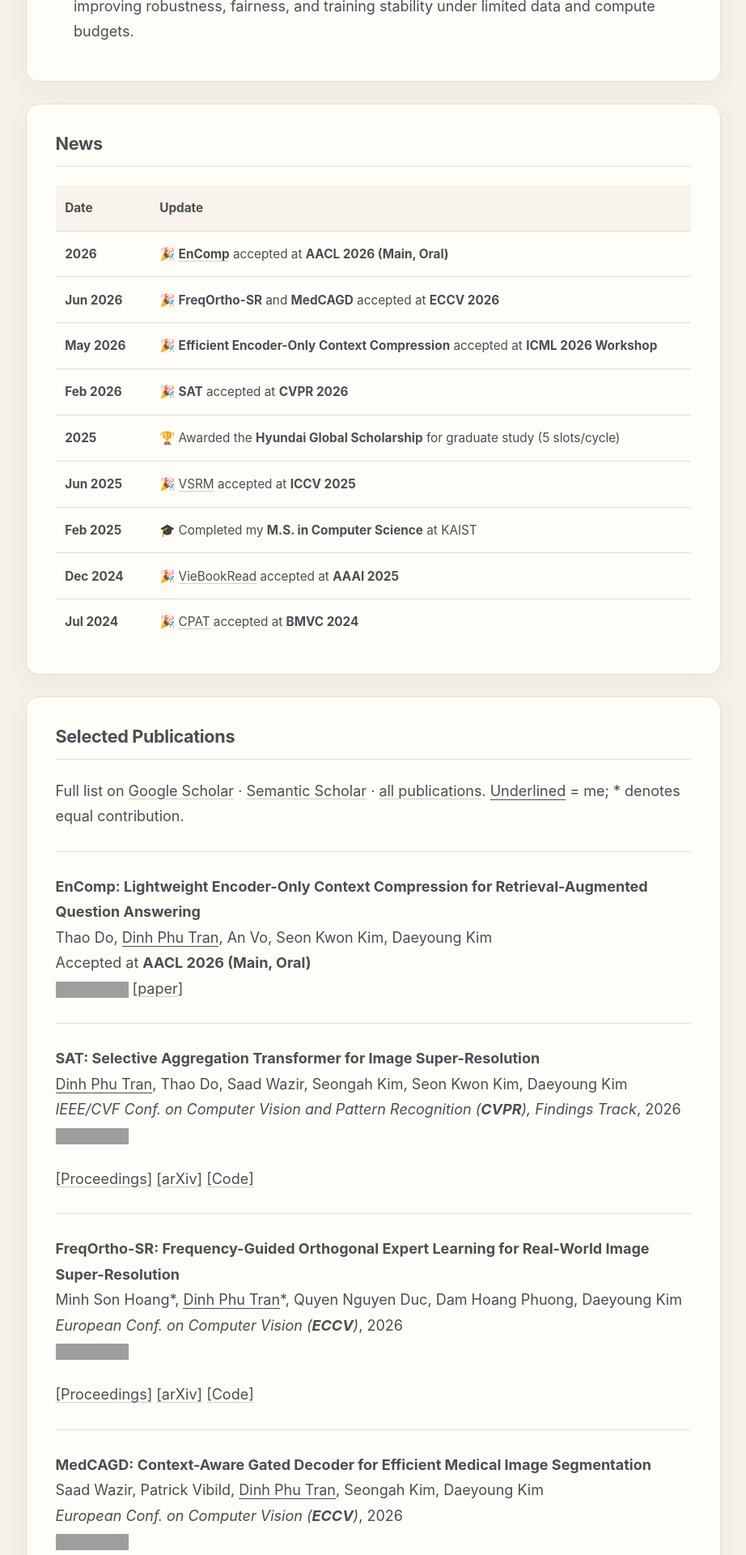
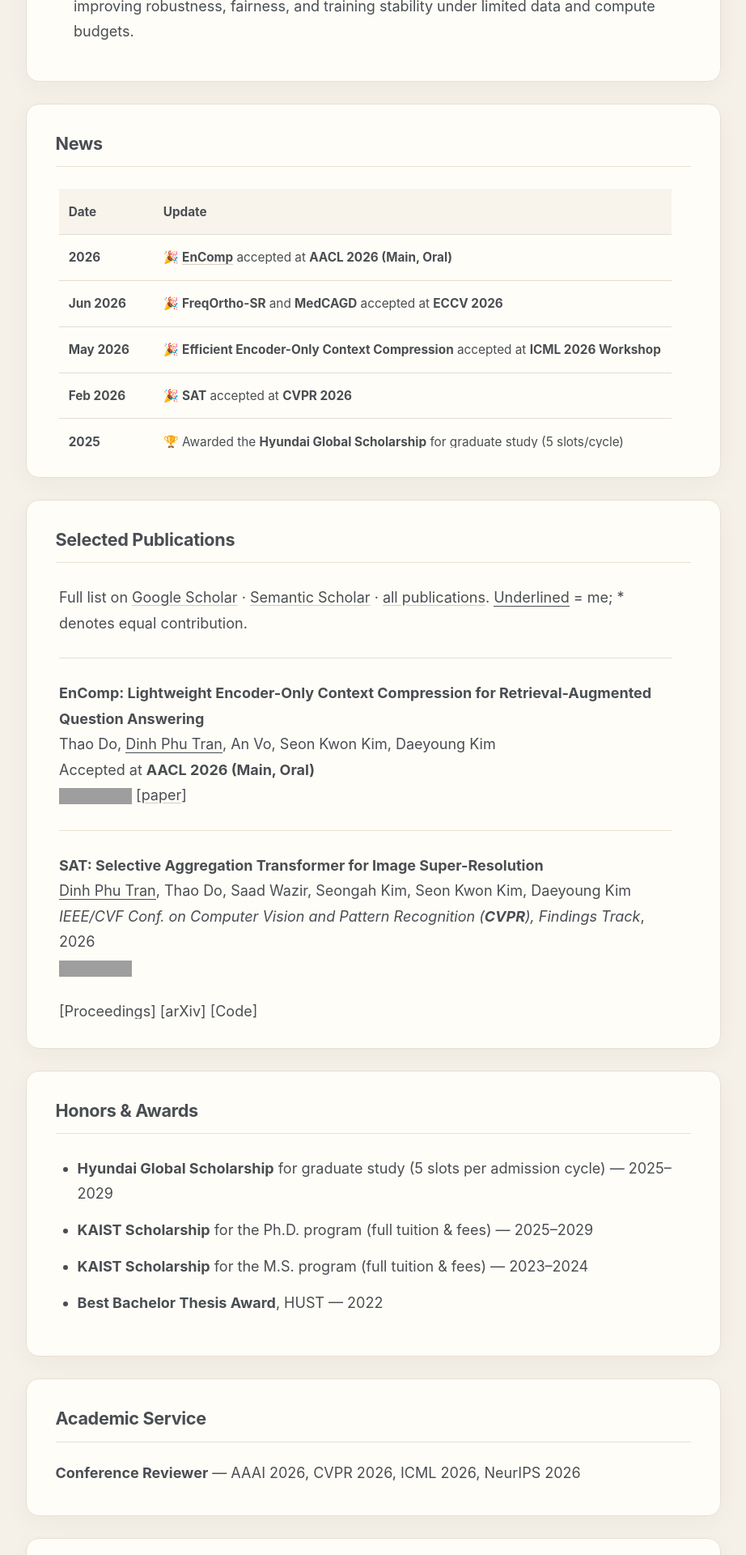
Before and after one commit to PhuTran1005/phutran1005.github.io, a Jekyll site: the page built from _pages/about.md, in a window 1280 px wide. Shown: the part 1100-3020 px from the top of the page at 81% size, without its empty margins (327-1249 px from the left). Built offline with Jekyll 4.4.1, drawn with Linux system fonts in a browser that asks for light colours; some web fonts are replaced; a script that is not in the unit is left out; some of the changed text lies outside the part shown; grey boxes are pictures that could not be loaded.

Commit message:
add scroll bar

```diff
--- a/_pages/about.md
+++ b/_pages/about.md
@@ -39,6 +39,8 @@ My research centers on **low-level vision** — image & video super-resolution,
 
 ## News
 
+<div class="home-section__scroll" tabindex="0" role="region" aria-label="News updates" markdown="1">
+
 | Date | Update |
 |---|---|
 | **2026** | 🎉 [**EnComp**](https://arxiv.org/abs/2603.09222) accepted at **AACL 2026 (Main, Oral)** |
@@ -51,11 +53,15 @@ My research centers on **low-level vision** — image & video super-resolution,
 | **Dec 2024** | 🎉 [VieBookRead](https://arxiv.org/abs/2410.13305) accepted at **AAAI 2025** |
 | **Jul 2024** | 🎉 [CPAT](https://arxiv.org/abs/2407.16232) accepted at **BMVC 2024** |
 
+</div>
+
 </section>
 
-<section class="home-section" aria-labelledby="selected-publications" markdown="1">
+<section class="home-section home-publications" aria-labelledby="selected-publications" markdown="1">
 
 ## Selected Publications
+
+<div class="home-section__scroll" tabindex="0" role="region" aria-label="Selected publications list" markdown="1">
 
 Full list on [Google Scholar](https://scholar.google.com/citations?user=peeXHDYAAAAJ&hl=en) · [Semantic Scholar](https://www.semanticscholar.org/author/Dinh-Phu-Tran/2312396668) · [all publications](/publications/). <u>Underlined</u> = me; \* denotes equal contribution.
 
@@ -125,11 +131,15 @@ Thao Do, <u>Dinh Phu Tran</u>, An Vo, Daeyoung Kim
 
 Also under review: *Knowing When to Answer: Adaptive Confidence Refinement for Reliable Audio-Visual Question Answering* and *TB-AVA: Text as a Semantic Bridge for Audio-Visual Parameter Efficient Finetuning*. Patent (under review): *Video Super-Resolution Technique Leveraging Spatial-Temporal Mamba Architecture*.
 
+</div>
+
 </section>
 
-<section class="home-section" aria-labelledby="honors-awards" markdown="1">
+<section class="home-section home-honors" aria-labelledby="honors-awards" markdown="1">
 
 ## Honors & Awards {#honors-awards}
+
+<div class="home-section__scroll" tabindex="0" role="region" aria-label="Honors and awards list" markdown="1">
 
 - **Hyundai Global Scholarship** for graduate study (5 slots per admission cycle) — 2025–2029
 - **KAIST Scholarship** for the Ph.D. program (full tuition & fees) — 2025–2029
@@ -138,6 +148,8 @@ Also under review: *Knowing When to Answer: Adaptive Confidence Refinement for R
 - **Scholarship Encouraging Study** (Level A, highest) — 2020–2021, 2021–2022
 - **Nitori International Scholarship** — 2019–2020
 - High school **valedictorian** — 2018
+
+</div>
 
 </section>
 
--- a/_sass/layout/_home.scss
+++ b/_sass/layout/_home.scss
@@ -246,7 +246,46 @@
   }
 }
 
+.home-section__scroll {
+  max-height: var(--section-scroll-height, 24rem);
+  overflow-x: hidden;
+  overflow-y: auto;
+  padding: 0.25rem 0.75rem 0.25rem 0.25rem;
+  scrollbar-gutter: stable;
+  scrollbar-width: thin;
+  scrollbar-color: var(--global-text-color-light) transparent;
+
+  &:focus-visible {
+    outline: 2px solid var(--global-link-color);
+    outline-offset: 4px;
+    border-radius: 4px;
+  }
+
+  &::-webkit-scrollbar {
+    width: 6px;
+  }
+
+  &::-webkit-scrollbar-thumb {
+    border-radius: 6px;
+    background: var(--global-text-color-light);
+  }
+
+  > :last-child {
+    margin-bottom: 0;
+  }
+}
+
+.home-publications {
+  --section-scroll-height: 30rem;
+}
+
+.home-honors {
+  --section-scroll-height: 12rem;
+}
+
 .home-news {
+  --section-scroll-height: 18rem;
+
   table {
     margin: 0;
     border: 0;
@@ -399,4 +438,19 @@
       width: 5.25rem;
     }
   }
+
+  .home-news {
+    --section-scroll-height: 16rem;
+  }
+
+  .home-publications {
+    --section-scroll-height: 22rem;
+  }
 }
+
+@media print {
+  .home-section__scroll {
+    max-height: none;
+    overflow: visible;
+  }
+}
```
